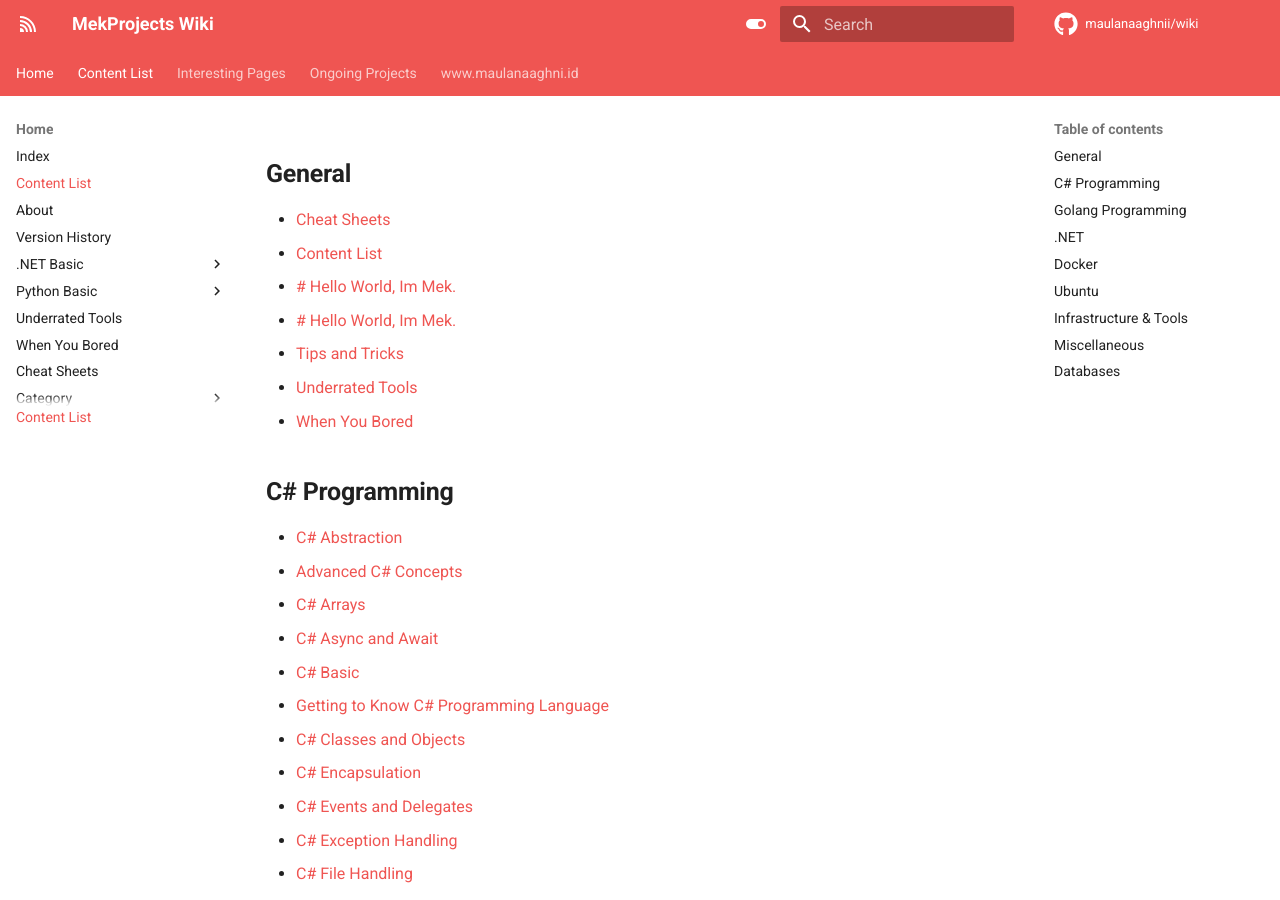
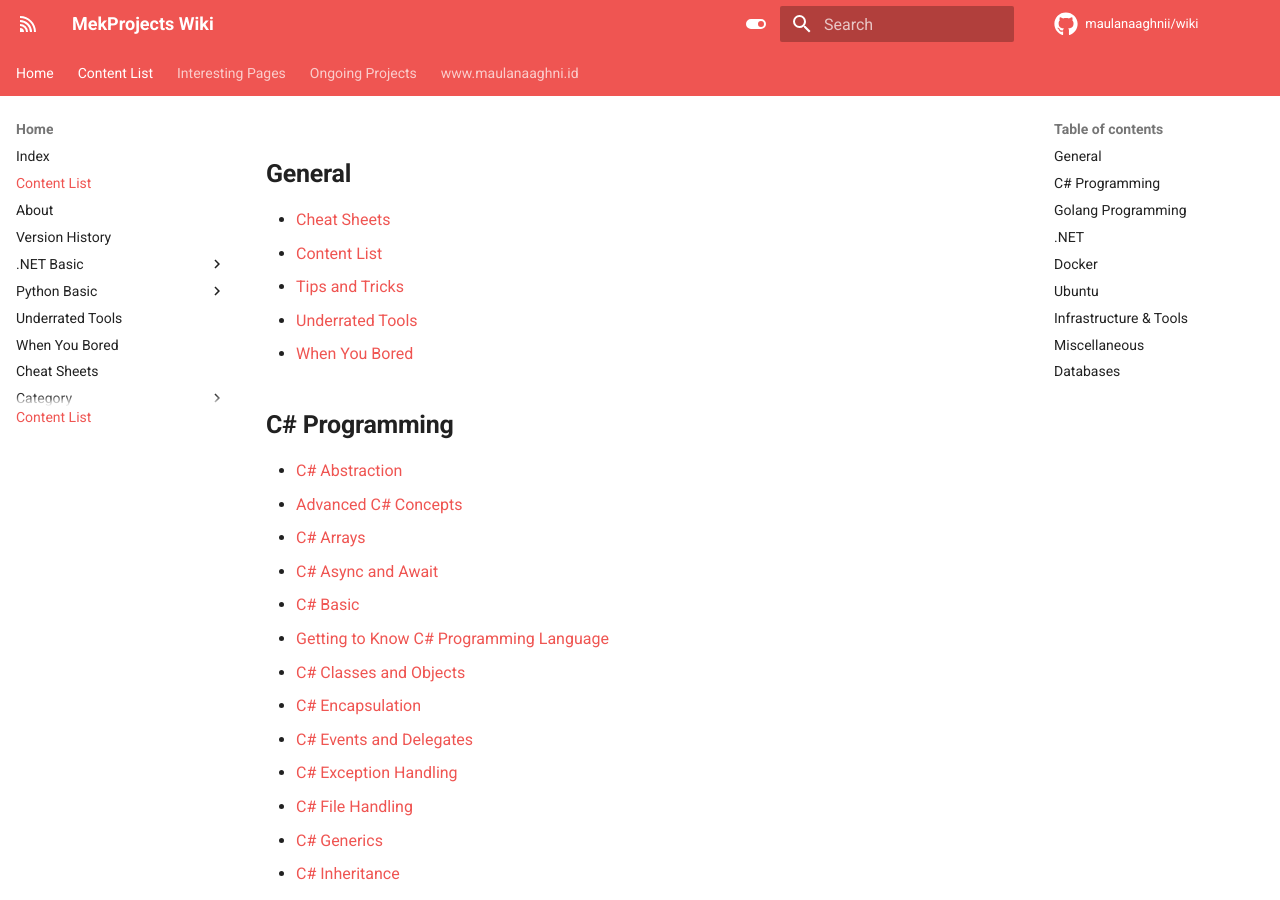
Before and after one commit to maulanaaghnii/wiki, an MkDocs documentation site: the page built from docs/content-list.md, in a window 1280 px wide and 900 px high. Built offline with MkDocs 1.6.1 and Material for MkDocs 9.7.7, drawn with Linux system fonts in a browser that asks for light colours; comment, search, counter and statistics services are not loaded.

```diff
--- a/docs/content-list.md
+++ b/docs/content-list.md
@@ -1,182 +1,189 @@
 # Content List
 
 ## General
-- [Cheat Sheets](cheat-sheets.md)
-- [Content List](content-list.md)
-- [# Hello World, Im Mek.](homepage.md)
-- [# Hello World, Im Mek.](index.md)
-- [Tips and Tricks](tips-and-tricks.md)
-- [Underrated Tools](underrated-tools.md)
-- [When You Bored](when-you-bored.md)
+
+* [Cheat Sheets](cheat-sheets.md)
+* [Content List](content-list.md)
+* [Tips and Tricks](tips-and-tricks.md)
+* [Underrated Tools](underrated-tools.md)
+* [When You Bored](when-you-bored.md)
 
 ## C# Programming
-- [C# Abstraction](csharp-abstraction.md)
-- [Advanced C# Concepts](csharp-advanced.md)
-- [C# Arrays](csharp-array.md)
-- [C# Async and Await](csharp-async-await.md)
-- [C# Basic](csharp-basic.md)
-- [Getting to Know C# Programming Language](csharp-basics.md)
-- [C# Classes and Objects](csharp-class-objects.md)
-- [C# Encapsulation](csharp-encapsulation.md)
-- [C# Events and Delegates](csharp-events.md)
-- [C# Exception Handling](csharp-exception-handling.md)
-- [C# File Handling](csharp-file-handling.md)
-- [C# Generics](csharp-generics.md)
-- [C# Inheritance](csharp-inheritance.md)
-- [C# Interface Inheritance](csharp-interface-inheritance.md)
-- [C# Interfaces](csharp-interface.md)
-- [C# Lambda Expressions](csharp-lambda-expressions.md)
-- [C# LINQ (Language Integrated Query)](csharp-linq.md)
-- [C# Polymorphism](csharp-polymorphism.md)
-- [C# Serialization](csharp-serialization.md)
-- [C# Threading & Concurrency](csharp-threading.md)
-- [C# Windows Presentation Foundation (WPF)](csharp-wpf.md)
-- [C#](csharp.md)
+
+* [C# Abstraction](csharp-abstraction.md)
+* [Advanced C# Concepts](csharp-advanced.md)
+* [C# Arrays](csharp-array.md)
+* [C# Async and Await](csharp-async-await.md)
+* [C# Basic](csharp-basic.md)
+* [Getting to Know C# Programming Language](csharp-basics.md)
+* [C# Classes and Objects](csharp-class-objects.md)
+* [C# Encapsulation](csharp-encapsulation.md)
+* [C# Events and Delegates](csharp-events.md)
+* [C# Exception Handling](csharp-exception-handling.md)
+* [C# File Handling](csharp-file-handling.md)
+* [C# Generics](csharp-generics.md)
+* [C# Inheritance](csharp-inheritance.md)
+* [C# Interface Inheritance](csharp-interface-inheritance.md)
+* [C# Interfaces](csharp-interface.md)
+* [C# Lambda Expressions](csharp-lambda-expressions.md)
+* [C# LINQ (Language Integrated Query)](csharp-linq.md)
+* [C# Polymorphism](csharp-polymorphism.md)
+* [C# Serialization](csharp-serialization.md)
+* [C# Threading & Concurrency](csharp-threading.md)
+* [C# Windows Presentation Foundation (WPF)](csharp-wpf.md)
+* [C#](csharp.md)
 
 ## Golang Programming
-- [Go (Golang) Overview](golang-overview.md)
-- [Go Basics](golang-basics.md)
-- [Go Data Structures](golang-data-structures.md)
-- [Go Functions & Packages](golang-functions.md)
-- [Go Structs & Methods](golang-structs.md)
-- [Go Interfaces & Abstraction](golang-interfaces.md)
-- [Go Error Handling](golang-error-handling.md)
-- [Go Concurrency](golang-concurrency.md)
-- [Go Pointers & Memory](golang-pointers.md)
-- [Go Generics](golang-generics.md)
-- [Go Best Practices](golang-best-practices.md)
-- [Testing in Go](golang-testing.md)
-- [Golang Microservices](golang-microservices.md)
+
+* [Go (Golang) Overview](golang-overview.md)
+* [Go Basics](golang-basics.md)
+* [Go Data Structures](golang-data-structures.md)
+* [Go Functions & Packages](golang-functions.md)
+* [Go Structs & Methods](golang-structs.md)
+* [Go Interfaces & Abstraction](golang-interfaces.md)
+* [Go Error Handling](golang-error-handling.md)
+* [Go Concurrency](golang-concurrency.md)
+* [Go Pointers & Memory](golang-pointers.md)
+* [Go Generics](golang-generics.md)
+* [Go Best Practices](golang-best-practices.md)
+* [Testing in Go](golang-testing.md)
+* [Golang Microservices](golang-microservices.md)
 
 ## .NET
-- [ASP.NET Core Middleware](aspnetcore-middleware.md)
-- [ASP.NET Core REST API](aspnetcore-rest-api.md)
-- [.NET Authentication and Authorization](dotnet-authentication.md)
-- [.NET Basic API Gateway Endpoint](dotnet-basic-api-gateway-endpoint.md)
-- [.NET CLI Cheat Sheet](dotnet-cheatsheet.md)
-- [.NET CI/CD Automation](dotnet-cicd-automation.md)
-- [.NET Classes and Objects](dotnet-class-objects.md)
-- [Clean Architecture in .NET](dotnet-clean-architecture.md)
-- [Essential .NET CLI Commands](dotnet-cli-basics.md)
-- [Common .NET Issues and Solutions](dotnet-common-issues.md)
-- [.NET Debugging Tips](dotnet-debugging-tips.md)
-- [.NET Dependency Injection (DI)](dotnet-dependency-injection.md)
-- [.NET Entity Framework Minimal](dotnet-entity-framework-minimal.md)
-- [.NET Environment Variables](dotnet-environment-variables.md)
-- [Creating and Running Your First Project](dotnet-first-project.md)
-- [Installing .NET on Various Operating Systems](dotnet-installation.md)
-- [Introduction to .NET: What and Why?](dotnet-introduction.md)
-- [.NET Isolated Development](dotnet-isolated-development.md)
-- [.NET JWT Authentication](dotnet-jwt-authentication.md)
-- [.NET Logging and Monitoring](dotnet-logging-monitoring.md)
-- [.NET Logging Tutorial](dotnet-logging-tutorial.md)
-- [Running .NET Microservices with Docker](dotnet-microservices-docker.md)
-- [.NET Microservices](dotnet-microservices.md)
-- [.NET Naming Best Practices](dotnet-naming-best-practices.md)
-- [NuGet Package Management](dotnet-nuget.md)
-- [Dotnet Overview](dotnet-overview.md)
-- [Common .NET Packages](dotnet-package.md)
-- [.NET Performance Optimization](dotnet-performance-optimization.md)
-- [Dotnet Ping Pong Api](dotnet-ping-pong-api.md)
-- [Dotnet Project Creation](dotnet-project-creation.md)
-- [Project and Solution Structure in .NET](dotnet-project-structure.md)
-- [.NET Scaffolding (Existing Databases)](dotnet-scaffolding.md)
-- [Simple CRUD in .NET](dotnet-simple-crud.md)
-- [.NET and SQL Server Integration](dotnet-sqlserver-integration.md)
-- [.Net Starter](dotnet-starter.md)
-- [Testing in .NET](dotnet-testing.md)
-- [Connecting Frontend to .NET Web API](dotnet-webapi-frontend.md)
-- [.Net Web API](dotnet-webapi.md)
-- [.NET](dotnet.md)
-- [Entity Framework Core (EF Core)](entity-framework-core.md)
+
+* [ASP.NET Core Middleware](aspnetcore-middleware.md)
+* [ASP.NET Core REST API](aspnetcore-rest-api.md)
+* [.NET Authentication and Authorization](dotnet-authentication.md)
+* [.NET Basic API Gateway Endpoint](dotnet-basic-api-gateway-endpoint.md)
+* [.NET CLI Cheat Sheet](dotnet-cheatsheet.md)
+* [.NET CI/CD Automation](dotnet-cicd-automation.md)
+* [.NET Classes and Objects](dotnet-class-objects.md)
+* [Clean Architecture in .NET](dotnet-clean-architecture.md)
+* [Essential .NET CLI Commands](dotnet-cli-basics.md)
+* [Common .NET Issues and Solutions](dotnet-common-issues.md)
+* [.NET Debugging Tips](dotnet-debugging-tips.md)
+* [.NET Dependency Injection (DI)](dotnet-dependency-injection.md)
+* [.NET Entity Framework Minimal](dotnet-entity-framework-minimal.md)
+* [.NET Environment Variables](dotnet-environment-variables.md)
+* [Creating and Running Your First Project](dotnet-first-project.md)
+* [Installing .NET on Various Operating Systems](dotnet-installation.md)
+* [Introduction to .NET: What and Why?](dotnet-introduction.md)
+* [.NET Isolated Development](dotnet-isolated-development.md)
+* [.NET JWT Authentication](dotnet-jwt-authentication.md)
+* [.NET Logging and Monitoring](dotnet-logging-monitoring.md)
+* [.NET Logging Tutorial](dotnet-logging-tutorial.md)
+* [Running .NET Microservices with Docker](dotnet-microservices-docker.md)
+* [.NET Microservices](dotnet-microservices.md)
+* [.NET Naming Best Practices](dotnet-naming-best-practices.md)
+* [NuGet Package Management](dotnet-nuget.md)
+* [Dotnet Overview](dotnet-overview.md)
+* [Common .NET Packages](dotnet-package.md)
+* [.NET Performance Optimization](dotnet-performance-optimization.md)
+* [Dotnet Ping Pong Api](dotnet-ping-pong-api.md)
+* [Dotnet Project Creation](dotnet-project-creation.md)
+* [Project and Solution Structure in .NET](dotnet-project-structure.md)
+* [.NET Scaffolding (Existing Databases)](dotnet-scaffolding.md)
+* [Simple CRUD in .NET](dotnet-simple-crud.md)
+* [.NET and SQL Server Integration](dotnet-sqlserver-integration.md)
+* [.Net Starter](dotnet-starter.md)
+* [Testing in .NET](dotnet-testing.md)
+* [Connecting Frontend to .NET Web API](dotnet-webapi-frontend.md)
+* [.Net Web API](dotnet-webapi.md)
+* [.NET](dotnet.md)
+* [Entity Framework Core (EF Core)](entity-framework-core.md)
 
 ## Docker
-- [Docker CI/CD Integration](docker-cicd-integration.md)
-- [Common Docker Issues and Solutions](docker-common-issues.md)
-- [Docker Compose](docker-compose.md)
-- [Docker Container Debugging](docker-container-debugging.md)
-- [Docker for Database Development](docker-database-development.md)
-- [Docker Deployment Automation](docker-deployment-automation.md)
-- [Dockerfile Optimization](docker-dockerfile-optimization.md)
-- [Dockerfile: Creating Custom Images](docker-dockerfile.md)
-- [Docker Environment Variables](docker-environment-variables.md)
-- [Essential Docker Commands You Must Know](docker-essential-commands.md)
-- [Creating and Running Your First Container](docker-first-container.md)
-- [Understanding Image and Container Concepts](docker-image-container-concepts.md)
-- [Docker Image Management](docker-image-management.md)
-- [Installing Docker on Various Operating Systems](docker-installation.md)
-- [Introduction to Docker: What and Why?](docker-introduction.md)
-- [Isolated Development with Docker](docker-isolated-development.md)
-- [Docker with Jenkins CI/CD](docker-jenkins-cicd.md)
-- [Docker for Microservices Architecture](docker-microservices-architecture.md)
-- [Docker Monitoring and Logging](docker-monitoring-logging.md)
-- [Migrating Monoliths to Docker](docker-monolith-migration.md)
-- [Docker Multi-Stage Builds](docker-multi-stage-build.md)
-- [Docker Naming and Tagging Best Practices](docker-naming-tagging-best-practices.md)
-- [Docker Networking Basics](docker-networking-basics.md)
-- [Docker Overview](docker-overview.md)
-- [Docker Private Registry](docker-private-registry.md)
-- [Docker Security Best Practices](docker-security.md)
-- [Simple Web Deployment with Docker](docker-simple-web-deployment.md)
-- [Docker Space Saving Tips](docker-space-saving-tips.md)
-- [Docker Swarm](docker-swarm.md)
-- [Docker Volumes](docker-volumes.md)
-- [Docker](docker.md)
+
+* [Docker CI/CD Integration](docker-cicd-integration.md)
+* [Common Docker Issues and Solutions](docker-common-issues.md)
+* [Docker Compose](docker-compose.md)
+* [Docker Container Debugging](docker-container-debugging.md)
+* [Docker for Database Development](docker-database-development.md)
+* [Docker Deployment Automation](docker-deployment-automation.md)
+* [Dockerfile Optimization](docker-dockerfile-optimization.md)
+* [Dockerfile: Creating Custom Images](docker-dockerfile.md)
+* [Docker Environment Variables](docker-environment-variables.md)
+* [Essential Docker Commands You Must Know](docker-essential-commands.md)
+* [Creating and Running Your First Container](docker-first-container.md)
+* [Understanding Image and Container Concepts](docker-image-container-concepts.md)
+* [Docker Image Management](docker-image-management.md)
+* [Installing Docker on Various Operating Systems](docker-installation.md)
+* [Introduction to Docker: What and Why?](docker-introduction.md)
+* [Isolated Development with Docker](docker-isolated-development.md)
+* [Docker with Jenkins CI/CD](docker-jenkins-cicd.md)
+* [Docker for Microservices Architecture](docker-microservices-architecture.md)
+* [Docker Monitoring and Logging](docker-monitoring-logging.md)
+* [Migrating Monoliths to Docker](docker-monolith-migration.md)
+* [Docker Multi-Stage Builds](docker-multi-stage-build.md)
+* [Docker Naming and Tagging Best Practices](docker-naming-tagging-best-practices.md)
+* [Docker Networking Basics](docker-networking-basics.md)
+* [Docker Overview](docker-overview.md)
+* [Docker Private Registry](docker-private-registry.md)
+* [Docker Security Best Practices](docker-security.md)
+* [Simple Web Deployment with Docker](docker-simple-web-deployment.md)
+* [Docker Space Saving Tips](docker-space-saving-tips.md)
+* [Docker Swarm](docker-swarm.md)
+* [Docker Volumes](docker-volumes.md)
+* [Docker](docker.md)
 
 ## Ubuntu
-- [Ubuntu Data Backup and Restore](ubuntu-backup-restore.md)
-- [Basic Ubuntu Security](ubuntu-basic-security.md)
-- [Ubuntu Boot and Startup Optimization](ubuntu-boot-optimization.md)
-- [Ubuntu Cloud Backup](ubuntu-cloud-backup.md)
-- [Common Ubuntu Issues and Solutions](ubuntu-common-issues.md)
-- [Ubuntu Task Automation with Cron](ubuntu-cron-automation.md)
-- [Getting to Know Desktop Environment in Ubuntu](ubuntu-desktop-environment.md)
-- [Ubuntu Environment Variables](ubuntu-environment-variables.md)
-- [Ubuntu File and Folder Management](ubuntu-file-folder-management.md)
-- [Making Ubuntu a File Server](ubuntu-file-server.md)
-- [Installing Ubuntu on Various Devices](ubuntu-installation.md)
-- [Ubuntu Interface Customization](ubuntu-interface-customization.md)
-- [Introduction to Ubuntu: What and Why?](ubuntu-introduction.md)
-- [Ubuntu Isolated Development](ubuntu-isolated-development.md)
-- [Ubuntu Essential Keyboard Shortcuts](ubuntu-keyboard-shortcuts.md)
-- [Installing LAMP Stack on Ubuntu](ubuntu-lamp-installation.md)
-- [Ubuntu File and Folder Naming Best Practices](ubuntu-naming-best-practices.md)
-- [Ubuntu Network Configuration](ubuntu-network-configuration.md)
-- [Ubuntu Nginx Web Server Setup](ubuntu-nginx-setup.md)
-- [Ubuntu Overview](ubuntu-overview.md)
-- [Ubuntu Repositories and PPA](ubuntu-repository-ppa.md)
-- [Ubuntu Resource Saving Tips](ubuntu-resource-saving-tips.md)
-- [Ubuntu for Software Development](ubuntu-software-development.md)
-- [Software Installation in Ubuntu (APT, Snap, Flatpak)](ubuntu-software-installation.md)
-- [Ubuntu System Monitoring](ubuntu-system-monitoring.md)
-- [Ubuntu System Update & Upgrade](ubuntu-system-update.md)
-- [Ubuntu systemd Service Management](ubuntu-systemd-management.md)
-- [Basic Ubuntu Terminal Commands](ubuntu-terminal-basics.md)
-- [Ubuntu Users and Permissions](ubuntu-user-permissions.md)
-- [Virtualization on Ubuntu](ubuntu-virtualization.md)
-- [Ubuntu Linux](ubuntu.md)
+
+* [Ubuntu Data Backup and Restore](ubuntu-backup-restore.md)
+* [Basic Ubuntu Security](ubuntu-basic-security.md)
+* [Ubuntu Boot and Startup Optimization](ubuntu-boot-optimization.md)
+* [Ubuntu Cloud Backup](ubuntu-cloud-backup.md)
+* [Common Ubuntu Issues and Solutions](ubuntu-common-issues.md)
+* [Ubuntu Task Automation with Cron](ubuntu-cron-automation.md)
+* [Getting to Know Desktop Environment in Ubuntu](ubuntu-desktop-environment.md)
+* [Ubuntu Environment Variables](ubuntu-environment-variables.md)
+* [Ubuntu File and Folder Management](ubuntu-file-folder-management.md)
+* [Making Ubuntu a File Server](ubuntu-file-server.md)
+* [Installing Ubuntu on Various Devices](ubuntu-installation.md)
+* [Ubuntu Interface Customization](ubuntu-interface-customization.md)
+* [Introduction to Ubuntu: What and Why?](ubuntu-introduction.md)
+* [Ubuntu Isolated Development](ubuntu-isolated-development.md)
+* [Ubuntu Essential Keyboard Shortcuts](ubuntu-keyboard-shortcuts.md)
+* [Installing LAMP Stack on Ubuntu](ubuntu-lamp-installation.md)
+* [Ubuntu File and Folder Naming Best Practices](ubuntu-naming-best-practices.md)
+* [Ubuntu Network Configuration](ubuntu-network-configuration.md)
+* [Ubuntu Nginx Web Server Setup](ubuntu-nginx-setup.md)
+* [Ubuntu Overview](ubuntu-overview.md)
+* [Ubuntu Repositories and PPA](ubuntu-repository-ppa.md)
+* [Ubuntu Resource Saving Tips](ubuntu-resource-saving-tips.md)
+* [Ubuntu for Software Development](ubuntu-software-development.md)
+* [Software Installation in Ubuntu (APT, Snap, Flatpak)](ubuntu-software-installation.md)
+* [Ubuntu System Monitoring](ubuntu-system-monitoring.md)
+* [Ubuntu System Update & Upgrade](ubuntu-system-update.md)
+* [Ubuntu systemd Service Management](ubuntu-systemd-management.md)
+* [Basic Ubuntu Terminal Commands](ubuntu-terminal-basics.md)
+* [Ubuntu Users and Permissions](ubuntu-user-permissions.md)
+* [Virtualization on Ubuntu](ubuntu-virtualization.md)
+* [Ubuntu Linux](ubuntu.md)
 
 ## Infrastructure & Tools
-- [Chocolatey Package Manager](chocolatey.md)
-- [HashiCorp Consul](consul.md)
-- [Consule Docker](consule-docker.md)
-- [Git and GitHub Guide](github.md)
-- [Kubernetes Deploy Application](kubernetes-deploy-application.md)
-- [Kubernetes Installation](kubernetes-installation.md)
-- [Kubernetes Start Locally Windows](kubernetes-start-locally-windows.md)
-- [WSL](wsl.md)
+
+* [Chocolatey Package Manager](chocolatey.md)
+* [HashiCorp Consul](consul.md)
+* [Consule Docker](consule-docker.md)
+* [Git and GitHub Guide](github.md)
+* [Kubernetes Deploy Application](kubernetes-deploy-application.md)
+* [Kubernetes Installation](kubernetes-installation.md)
+* [Kubernetes Start Locally Windows](kubernetes-start-locally-windows.md)
+* [WSL](wsl.md)
 
 ## Miscellaneous
-- [Programming](category-programming.md)
-- [Dicoding Machine Learning - ID Camp](dicoding-machine-learning.md)
-- [Welcome](index-old.md)
-- [Material Mkdocs Yml](material-mkdocs-yml.md)
-- [NuGet Package Management](nuget-management.md)
-- [Programming Languages](programming-language.md)
-- [Python](python.md)
-- [Test](test.md)
-- [untitle-from-wysiwyg](untitledfromwyswyg.md)
+
+* [Programming](category-programming.md)
+* [Dicoding Machine Learning - ID Camp](dicoding-machine-learning.md)
+* [Welcome](index-old.md)
+* [Material Mkdocs Yml](material-mkdocs-yml.md)
+* [NuGet Package Management](nuget-management.md)
+* [Programming Languages](programming-language.md)
+* [Python](python.md)
+* [Test](test.md)
+* [untitle-from-wysiwyg](untitledfromwyswyg.md)
 
 ## Databases
-- [Uninstall MySQL](mysql.md)
-- [PostgreSQL](postgresql.md)
+
+* [Uninstall MySQL](mysql.md)
+* [PostgreSQL](postgresql.md)
```
